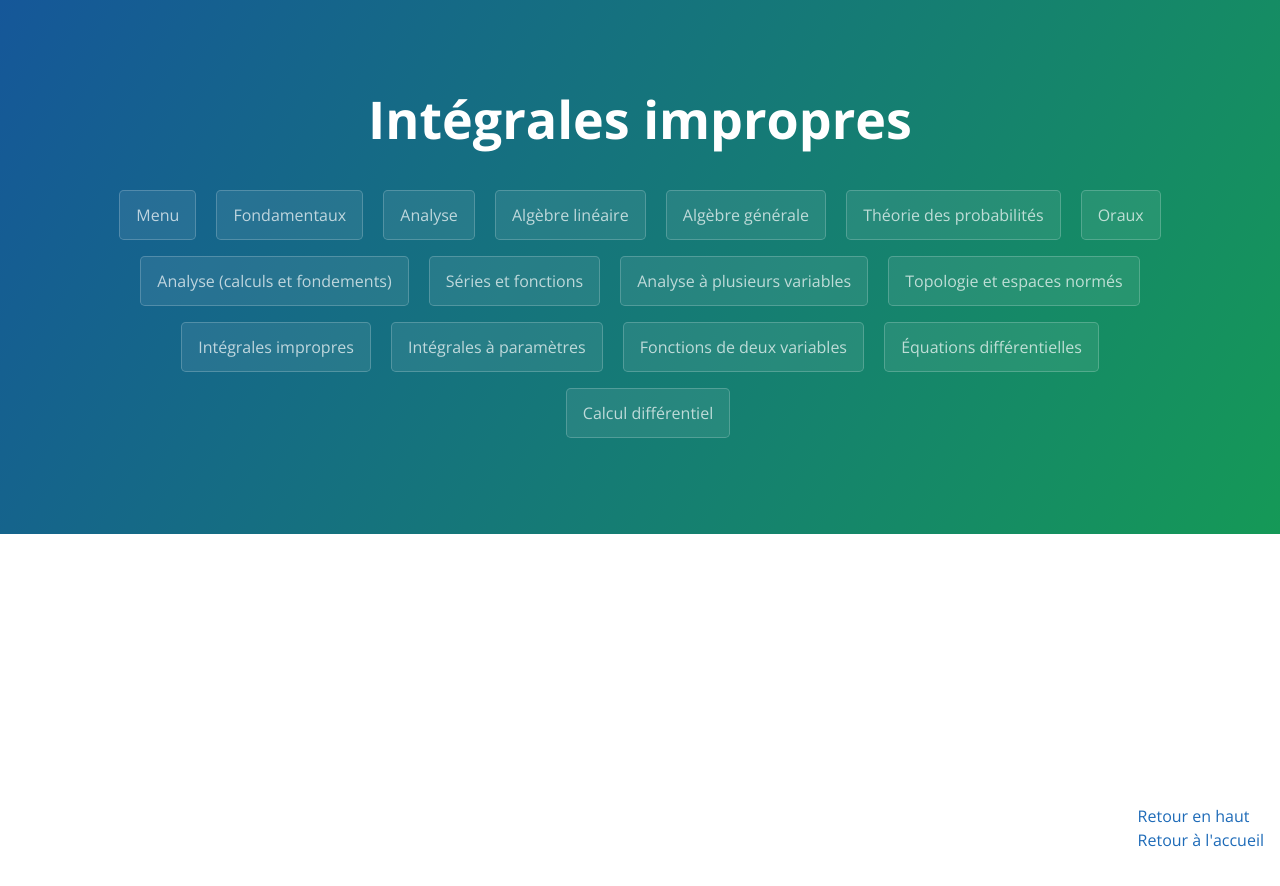
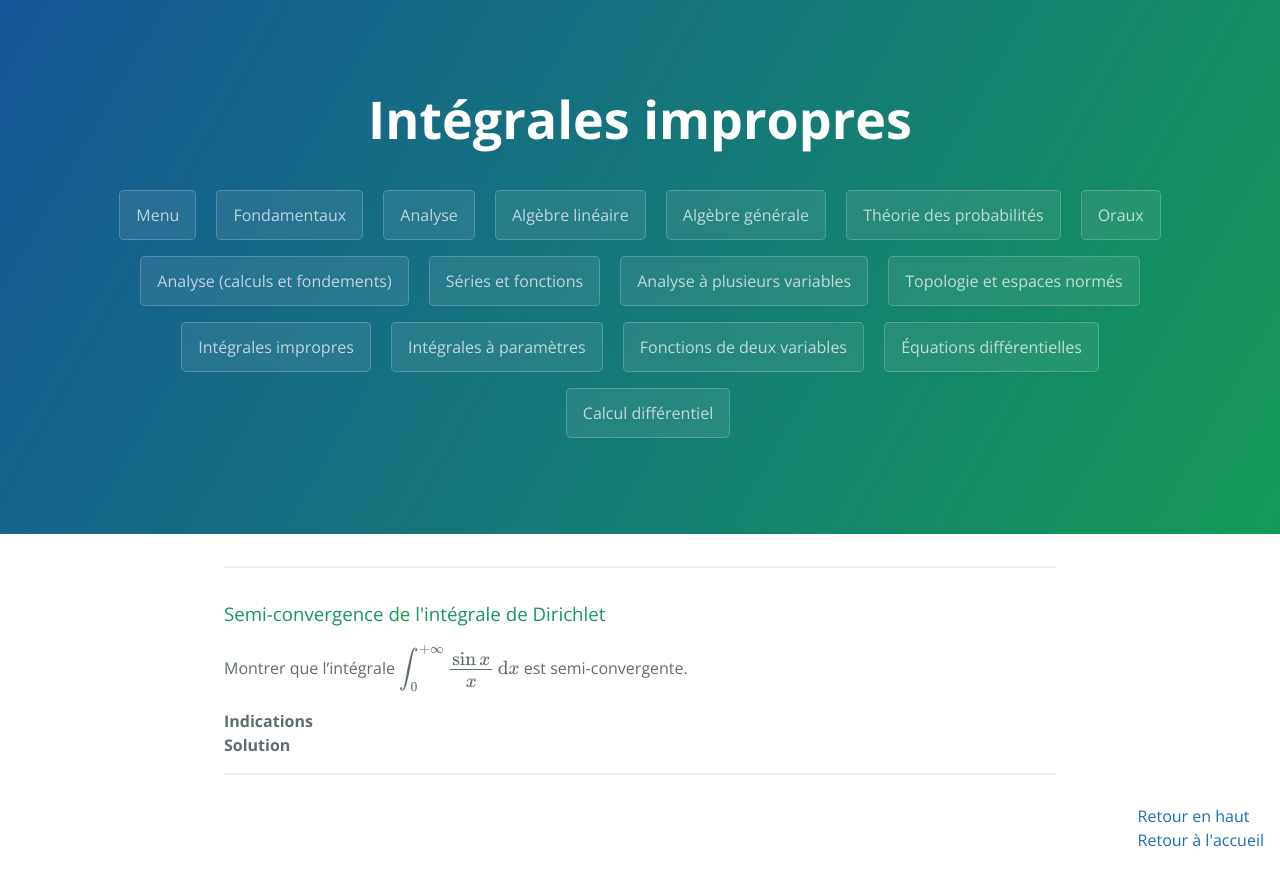
Before and after one commit to WingVee/wingvee.github.io, a Jekyll site: the page built from _pages/integrales-impropres.md, in a window 1280 px wide. Shown: the top 886 px of the page. Built offline with Jekyll 4.4.1, drawn with Linux system fonts in a browser that asks for light colours; formulas are drawn with MathJax 3; the repository's description, which GitHub fills in, is left out; some of the changed text lies outside the part shown.

Commit message:
integrales-impropres#integrale-de-dirichlet-semi-convergence

```diff
--- a/_pages/integrales-impropres.md
+++ b/_pages/integrales-impropres.md
@@ -5,3 +5,46 @@ permalink: integrales-impropres
 redirect_from:
   - intégrales-impropres
 ---
+
+---
+
+<h3 id="integrale-de-dirichlet-semi-convergence">
+  <a href="#integrale-de-dirichlet-semi-convergence" class="header">
+  Semi-convergence de l'intégrale de Dirichlet</a>
+</h3>
+
+Montrer que l'intégrale $\displaystyle \int_0^{+\infty}\frac{\sin x}{x}\,\mathrm{d}x$ est semi-convergente.
+
+<details>
+  <summary><b>Indications</b></summary>
+    <details>
+      <summary><u>Convergence</u></summary>
+        Intégration par parties.
+    </details>
+    <details>
+      <summary><u>Pas de convergence absolue</u></summary>
+        Découper l'intégrale en parties et minorer chacune d'elles.
+    </details>
+</details>
+
+<details>
+  <summary><b>Solution</b></summary>
+    Pour montrer que l'intégrale de Dirichlet est semi-convergente, il suffit de montrer qu'elle est convergente, mais qu'elle n'est pas absolument convergente.<br><br>
+    <b>L'intégrale est convergente.</b><br>
+    La fonction sinus cardinal définie par $\displaystyle \operatorname{sinc}(x) = \frac{\sin x}{x}$ est bien continue sur $\mathbb R_+^*$ et se prolonge par continuité en $0$ en posant $\operatorname{sinc}(0) = 1$. Donc $\operatorname{sinc}$ est intégrable sur $]0,1]$.<br>
+    Soit $M>1$. Par intégration par parties :
+    $$\int_1^M \frac{\sin x}{x}\,\mathrm{d}x = \left[-\frac{\cos x}{x}\right]_1^M - \int_1^M \frac{\cos x}{x^2}\,\mathrm{d}x.$$
+    Or, $\displaystyle \frac{\cos M}{M} \underset{M\to+\infty}{\longrightarrow} 0$ et $\displaystyle \int_1^{+\infty} \frac{\cos x}{x^2}\,\mathrm{d}x$ est absolument convergente car $\displaystyle \left|\frac{\cos x}{x^2}\right| \leq \frac{1}{x^2}$ qui est bien intégrable sur $[1,+\infty[$ (intégrale de Riemann).<br>
+    Ainsi, l'intégrale de Dirichlet $\displaystyle \int_0^{+\infty}\frac{\sin x}{x}\,\mathrm{d}x$ est convergente.<br><br>
+    <b> L'intégrale est n'est pas absolument convergente.</b><br>
+    Soit $n\in\mathbb N^*$. On peut découper l'intégrale suivante en $n$ parties (où $\sin$ a un signe constant) :
+    $$\int_0^{n\pi}\left|\frac{\sin x}{x}\right|\,\mathrm{d}x = \sum_{k=1}^n \int_{(k-1)\pi}^{k\pi} \left|\frac{\sin x}{x}\right|\,\mathrm{d}x = \sum_{k=1}^n u_k$$
+    avec $u_k = \displaystyle \int_{(k-1)\pi}^{k\pi} \frac{|\sin x|}{x}\,\mathrm{d}x \geq \frac{1}{k\pi}\int_{(k-1)\pi}^{k\pi} \left|\sin x\right|\,\mathrm{d}x$ car $\displaystyle \frac{1}{x} \geq \frac{1}{k\pi}$ pour $x\in [(k-1)\pi,k\pi]$.<br>
+    Or, $\displaystyle \int_{(k-1)\pi}^{k\pi} |\sin x|\,\mathrm{d}x = \int_{0}^{\pi} |\sin x|\,\mathrm{d}x = \int_{0}^{\pi} \sin x\,\mathrm{d}x = 2$ (en remarquant par exemple que $x\mapsto|\sin x|$ est périodique de période $\pi$).<br>
+    Donc
+    $$\int_0^{n\pi}\left|\frac{\sin x}{x}\right|\,\mathrm{d}x \geq \sum_{k=1}^n \frac{2}{k\pi} = \frac{2}{\pi}\sum_{k=1}^n \frac{1}{k}.$$
+    Or, la série harmonique est divergente.<br>
+    Ainsi, l'intégrale de Dirichlet $\displaystyle \int_0^{+\infty}\frac{\sin x}{x}\,\mathrm{d}x$ n'est pas absolument convergente.
+</details>
+
+---
```
